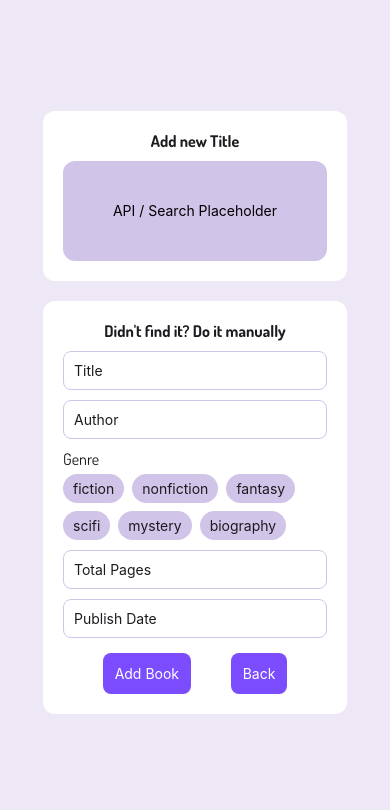
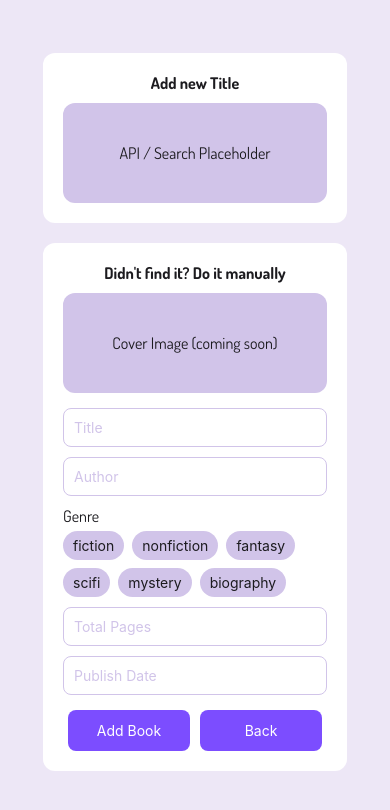
Before and after one commit to Ystuer/MyPersonalLibrary, a React Native app: screen /AddBook in a window 390 px wide. Shown: the top 810 px of the page. Built offline with nearby package versions, Linux system fonts and the light colour scheme.

Commit message:
fixed the approach with the addbookscreen; where it now uses a context to keep track of book properties + added missing functionality with the cover image and datepicker

```diff
--- a/App.tsx
+++ b/App.tsx
@@ -4,6 +4,7 @@ import { useEffect } from 'react';
 import { NavigationContainer } from '@react-navigation/native';
 import { createNativeStackNavigator } from '@react-navigation/native-stack';
 import { ThemeProvider } from './src/context/ThemeContext';
+import { BooksProvider } from './src/context/BooksContext';
 import LoginScreen from './src/screens/LoginScreen';
 import RegisterScreen from './src/screens/RegisterScreen';
 import DashboardScreen from './src/screens/DashboardScreen';
@@ -30,6 +31,7 @@ export default function App() {
 
   return (
     <ThemeProvider>
+      <BooksProvider>
       <NavigationContainer>
         <Stack.Navigator initialRouteName="Login" screenOptions={{ headerShown: false }}>
           <Stack.Screen name="Login" component={LoginScreen} />
@@ -38,6 +40,7 @@ export default function App() {
           <Stack.Screen name="AddBook" component={AddBookScreen} />
         </Stack.Navigator>
       </NavigationContainer>
+      </BooksProvider>
     </ThemeProvider>
   );
 }
--- a/app.json
+++ b/app.json
@@ -27,7 +27,8 @@
       "favicon": "./assets/favicon.png"
     },
     "plugins": [
-      "expo-font"
+      "expo-font",
+      "@react-native-community/datetimepicker"
     ]
   }
 }
--- a/package.json
+++ b/package.json
@@ -10,6 +10,7 @@
   },
   "dependencies": {
     "@expo/ui": "~0.2.0-beta.9",
+    "@react-native-community/datetimepicker": "8.4.4",
     "@react-native-community/slider": "5.0.1",
     "@react-native-picker/picker": "2.11.1",
     "@react-navigation/native": "^7.2.2",
--- /dev/null
+++ b/src/context/BooksContext.tsx
@@ -0,0 +1,42 @@
+import { createContext, useContext, useState } from 'react';
+
+export type Book = {
+  id: string;
+  title: string;
+  author: string;
+  genre: string;
+  pages: string;
+  publishDate: string;
+};
+
+type BooksContextType = {
+  books: Book[];
+  addBook: (book: Omit<Book, 'id'>) => void;
+  deleteBook: (id: string) => void;
+};
+
+const BooksContext = createContext<BooksContextType | undefined>(undefined);
+
+export function BooksProvider({ children }: { children: React.ReactNode }) {
+  const [books, setBooks] = useState<Book[]>([]);
+
+  const addBook = (book: Omit<Book, 'id'>) => {
+    setBooks((prev) => [...prev, { ...book, id: Date.now().toString() }]);
+  };
+
+  const deleteBook = (id: string) => {
+    setBooks((prev) => prev.filter((b) => b.id !== id));
+  };
+
+  return (
+    <BooksContext.Provider value={{ books, addBook, deleteBook }}>
+      {children}
+    </BooksContext.Provider>
+  );
+}
+
+export function useBooks() {
+  const context = useContext(BooksContext);
+  if (!context) throw new Error('useBooks must be used within BooksProvider');
+  return context;
+}
--- a/src/screens/AddBookScreen.tsx
+++ b/src/screens/AddBookScreen.tsx
@@ -1,4 +1,6 @@
-import { ScrollView, Text, TextInput, TouchableOpacity, View } from 'react-native';
+import { useState } from 'react';
+import { ScrollView, Text, TextInput, TouchableOpacity, View, Platform } from 'react-native';
+import DateTimePicker from '@react-native-community/datetimepicker';
 import * as Yup from 'yup';
 import { createGlobalStyles } from '../assets/styles/globalStyle';
 import { Formik } from 'formik';
@@ -6,6 +8,9 @@ import { useTheme } from '../context/ThemeContext';
 import { useNavigation } from '@react-navigation/native';
 import { NativeStackNavigationProp } from '@react-navigation/native-stack';
 import { RootStackParamList } from '../navigation/types';
+import { useBooks } from '../context/BooksContext';
+
+type AddBookNavProp = NativeStackNavigationProp<RootStackParamList>;
 
 const AddBookSchema = Yup.object().shape({
   title: Yup.string().required('Required'),
@@ -16,118 +21,126 @@ const AddBookSchema = Yup.object().shape({
 });
 
 export default function AddBookScreen() {
-    const navigation = useNavigation<NativeStackNavigationProp<RootStackParamList>>();
+    const navigation = useNavigation<AddBookNavProp>();
     const { theme } = useTheme();
     const styles = createGlobalStyles(theme);
+    const { addBook } = useBooks();
+
+    const [showDatePicker, setShowDatePicker] = useState(false);
+    const [selectedDate, setSelectedDate] = useState(new Date());
 
     return(
         <ScrollView contentContainerStyle={{ flexGrow: 1 }}>
             <View style={styles.container}>
-                {/* First Division */}
+                {/* API Search Placeholder */}
                 <View style={styles.box}>
                     <Text style={styles.sectionTitle}>Add new Title</Text>
                     <View style={styles.placeholderBox}>
-                        <Text>API / Search Placeholder</Text>
+                        <Text style={styles.text}>API / Search Placeholder</Text>
                     </View>
                 </View>
 
-                {/* Second Division */}
+                {/* Manual Entry */}
                 <View style={styles.box}>
-                    <Text style={styles.sectionTitle}>
-                        Didn't find it? Do it manually
-                    </Text>
+                    <Text style={styles.sectionTitle}>Didn't find it? Do it manually</Text>
 
                     <Formik
-                        initialValues={{
-                            title: '',
-                            author: '',
-                            genre: '',
-                            pages: '',
-                            publishDate: '',
+                        initialValues={{ title: '', author: '', genre: '', pages: '', publishDate: '' }}
+                        validationSchema={AddBookSchema}
+                        onSubmit={(values) => {
+                            addBook(values);
+                            navigation.goBack();
                         }}
-                        validationSchema={AddBookSchema}
-                        onSubmit={() => navigation.goBack()}
                     >
-                        {({
-                            handleChange,
-                            handleBlur,
-                            handleSubmit,
-                            values,
-                            errors,
-                            touched,
-                        }) =>(
+                        {({ handleChange, handleBlur, handleSubmit, setFieldValue, values, errors, touched }) => (
                             <View style={{ width: '100%' }}>
+
+                                {/* Cover Placeholder */}
+                                <View style={[styles.placeholderBox, { marginBottom: 15 }]}>
+                                    <Text style={styles.text}>Cover Image (coming soon)</Text>
+                                </View>
+
                                 <TextInput
                                     placeholder='Title'
+                                    placeholderTextColor={theme.secondaryBackground}
                                     style={styles.input}
                                     onChangeText={handleChange('title')}
                                     onBlur={handleBlur('title')}
                                     value={values.title}
                                 />
-                                {errors.title && touched.title && (<Text style={styles.error}>{errors.title}</Text>)}
+                                {errors.title && touched.title && <Text style={styles.error}>{errors.title}</Text>}
 
                                 <TextInput
                                     placeholder='Author'
+                                    placeholderTextColor={theme.secondaryBackground}
                                     style={styles.input}
                                     onChangeText={handleChange('author')}
                                     onBlur={handleBlur('author')}
                                     value={values.author}
                                 />
-                                {errors.author && touched.author && (<Text style={styles.error}>{errors.author}</Text>)}
+                                {errors.author && touched.author && <Text style={styles.error}>{errors.author}</Text>}
 
+                                {/* Genre */}
                                 <View style={{ marginBottom: 10 }}>
                                     <Text style={[styles.text, { marginBottom: 5 }]}>Genre</Text>
-
                                     <View style={styles.genreContainer}>
-                                        {['fiction', 'nonfiction', 'fantasy', 'scifi', 'mystery', 'biography'].map(
-                                        (genre) => (
+                                        {['fiction', 'nonfiction', 'fantasy', 'scifi', 'mystery', 'biography'].map((genre) => (
                                             <TouchableOpacity
-                                            key={genre}
-                                            style={[
-                                                styles.genreItem,
-                                                values.genre === genre && styles.genreItemSelected,
-                                            ]}
-                                            onPress={() => handleChange('genre')(genre)}
+                                                key={genre}
+                                                style={[styles.genreItem, values.genre === genre && styles.genreItemSelected]}
+                                                onPress={() => handleChange('genre')(genre)}
                                             >
-                                            <Text
-                                                style={
-                                                values.genre === genre
-                                                    ? styles.genreTextSelected
-                                                    : styles.genreText
-                                                }
-                                            >
-                                                {genre}
-                                            </Text>
+                                                <Text style={values.genre === genre ? styles.genreTextSelected : styles.genreText}>
+                                                    {genre}
+                                                </Text>
                                             </TouchableOpacity>
-                                        )
-                                        )}
+                                        ))}
                                     </View>
                                 </View>
-                                {errors.genre && touched.genre && (<Text style={styles.error}>{errors.genre}</Text>)}
+                                {errors.genre && touched.genre && <Text style={styles.error}>{errors.genre}</Text>}
 
                                 <TextInput
                                     placeholder="Total Pages"
+                                    placeholderTextColor={theme.secondaryBackground}
                                     style={styles.input}
                                     keyboardType="numeric"
                                     onChangeText={handleChange('pages')}
                                     onBlur={handleBlur('pages')}
                                     value={values.pages}
                                 />
-                                {errors.pages && touched.pages && (<Text style={styles.error}>{errors.pages}</Text>)}
+                                {errors.pages && touched.pages && <Text style={styles.error}>{errors.pages}</Text>}
 
-                                <TextInput
-                                    placeholder="Publish Date"
-                                    style={styles.input}
-                                    onChangeText={handleChange('publishDate')}
-                                    onBlur={handleBlur('publishDate')}
-                                    value={values.publishDate}
-                                />
-                                {errors.publishDate && touched.publishDate && (<Text style={styles.error}>{errors.publishDate}</Text>)}
+                                {/* Date Picker */}
+                                <TouchableOpacity
+                                    style={[styles.input, { justifyContent: 'center' }]}
+                                    onPress={() => setShowDatePicker(true)}
+                                >
+                                    <Text style={{ color: values.publishDate ? theme.text : theme.secondaryBackground }}>
+                                        {values.publishDate || 'Publish Date'}
+                                    </Text>
+                                </TouchableOpacity>
+                                {errors.publishDate && touched.publishDate && <Text style={styles.error}>{errors.publishDate}</Text>}
+
+                                {showDatePicker && (
+                                    <DateTimePicker
+                                        value={selectedDate}
+                                        mode="date"
+                                        display={Platform.OS === 'ios' ? 'spinner' : 'default'}
+                                        onChange={(_, date) => {
+                                            setShowDatePicker(Platform.OS === 'ios');
+                                            if (date) {
+                                                setSelectedDate(date);
+                                                setFieldValue('publishDate', date.toLocaleDateString());
+                                            }
+                                        }}
+                                    />
+                                )}
+
                                 <View style={styles.buttonRow}>
-                                    <TouchableOpacity onPress={() => handleSubmit()} style={styles.button}>
+                                    <TouchableOpacity onPress={() => handleSubmit()} style={[styles.button, { flex: 1, marginHorizontal: 5 }]}>
                                         <Text style={styles.buttonText}>Add Book</Text>
                                     </TouchableOpacity>
-                                    <TouchableOpacity style={styles.button} onPress={() => navigation.goBack()}>
+                                    <TouchableOpacity style={[styles.button, { flex: 1, marginHorizontal: 5 }]} onPress={() => navigation.goBack()}>
                                         <Text style={styles.buttonText}>Back</Text>
                                     </TouchableOpacity>
                                 </View>
@@ -137,5 +150,5 @@ export default function AddBookScreen() {
                 </View>
             </View>
         </ScrollView>
-    )
+    );
 }
```
Also changed, not shown: src/assets/components/Gallery.tsx (+3 -12 lines), 1 other file (tests, documents, lock files or other folders).
